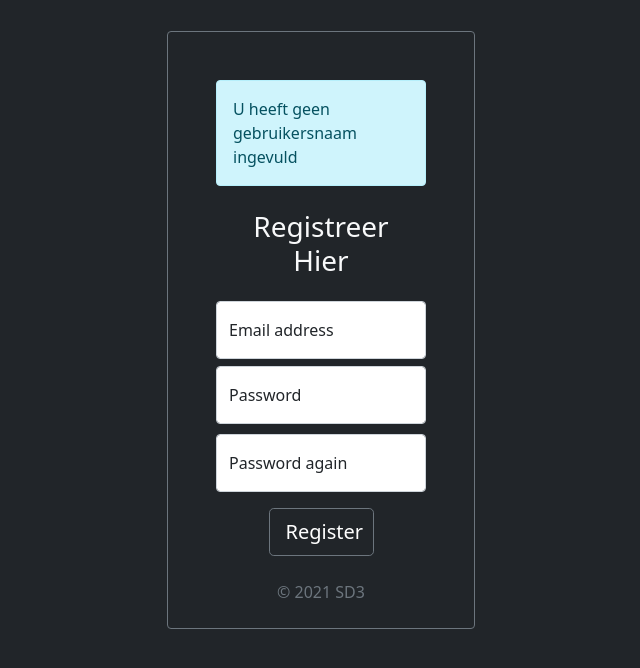
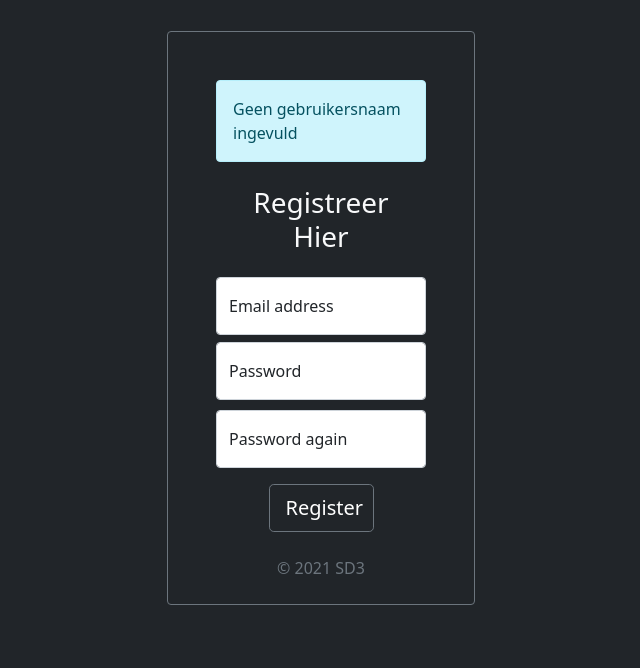
Before and after one commit to Ruben190404/WebShop, a PHP site: page /register.php in a window 1280 px wide. Shown: the part 87-755 px from the top of the page, without its empty margins (319-959 px from the left). Run offline with PHP 8.4, Linux system fonts and the light colour scheme.

Commit message:
Update User.php

```diff
--- a/User.php
+++ b/User.php
@@ -48,7 +48,7 @@ class User
     {
 
         if (!isset($_POST['username'])) {
-            echo 'U heeft geen gebruikersnaam ingevuld';
+            echo 'Geen gebruikersnaam ingevuld';
             return;
         }
 
@@ -58,7 +58,7 @@ class User
         }
 
         if ($_POST['username'] === '' || !filter_var($_POST['username'], FILTER_VALIDATE_EMAIL)) {
-            echo 'De gebruikersnaam is foutief ingevuld';
+            echo 'De gebruikersnaam is verkeerd ingevuld';
             return;
         }
 
```
